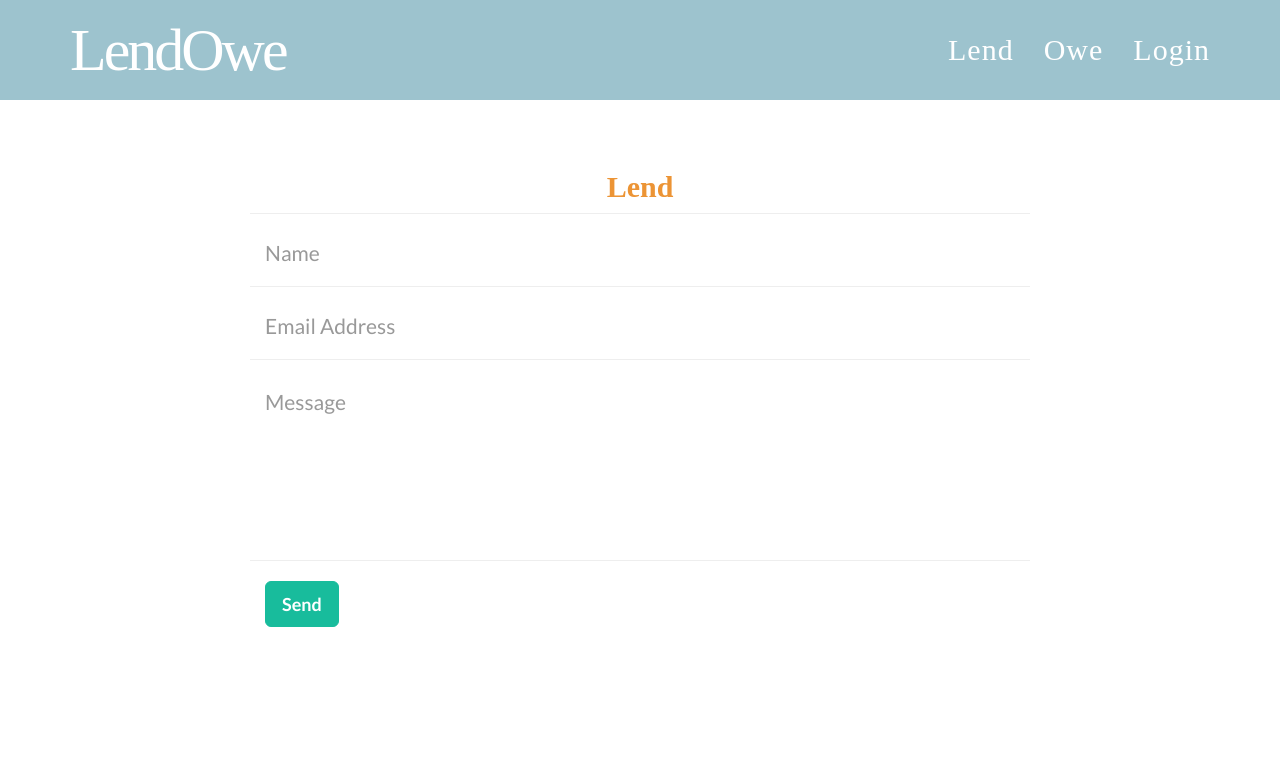
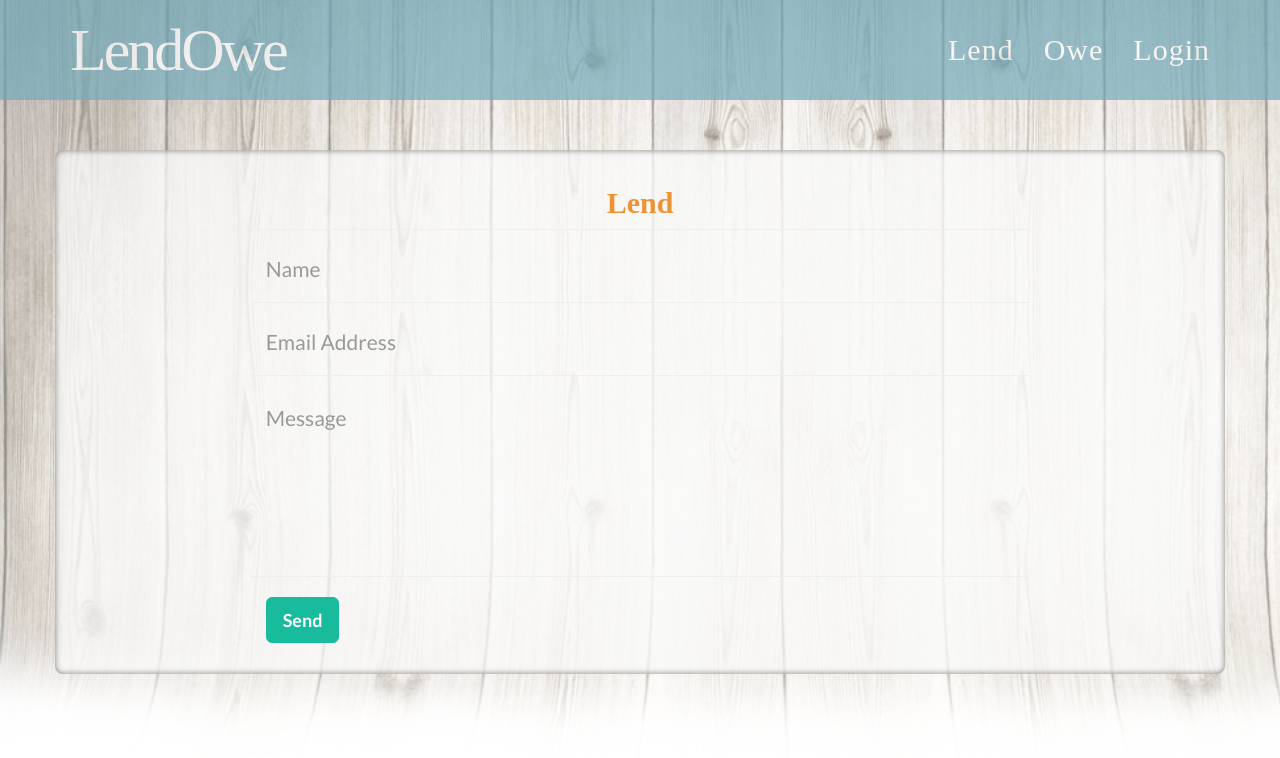
Before and after one commit to AlexSlayton/LendOweMine, a website: page public/lend.html in a window 1280 px wide. Drawn offline with nearby package versions, Linux system fonts and the light colour scheme; a web font is replaced by a local one.

Commit message:
Changes to add a background to the lend page

```diff
--- a/public/css/freelancer.css
+++ b/public/css/freelancer.css
@@ -154,8 +154,21 @@ header .intro-text .skills {
   font-weight: bold;
 }
 
+.wrapper{
+  background: url(../assets/img/shiplap.png);
+  background-size:cover;
+  width:100%;
+  padding-top:150px;
+  padding-bottom:150px;
+}
+
 #lend-section {
-  margin-top: 150px;
+  /*margin-top: 150px;*/
+  padding:16px;
+  border-radius:8px;
+  border:#ccc;
+  box-shadow: inset 0px 0px 6px rgba(0, 0, 0, .5);
+  background: rgba(250,250,250,.75);
 }
 
 #owe-section {
--- a/public/lend.html
+++ b/public/lend.html
@@ -65,6 +65,7 @@
     </nav>
 
     <!-- Lend -->
+    <div class="wrapper">
         <div class="container" id="lend-section">
                 <div class="row">
                     <div class="col-lg-12 text-center">
@@ -108,7 +109,7 @@
                     </div>
                 </div>
         </div>
-
+    </div>
     <!-- Scroll to Top Button (Only visible on small and extra-small screen sizes) -->
     <div class="scroll-top page-scroll hidden-sm hidden-xs hidden-lg hidden-md">
         <a class="btn btn-primary" href="#page-top">
```
Lines whose indentation alone changed are shown as unchanged.
